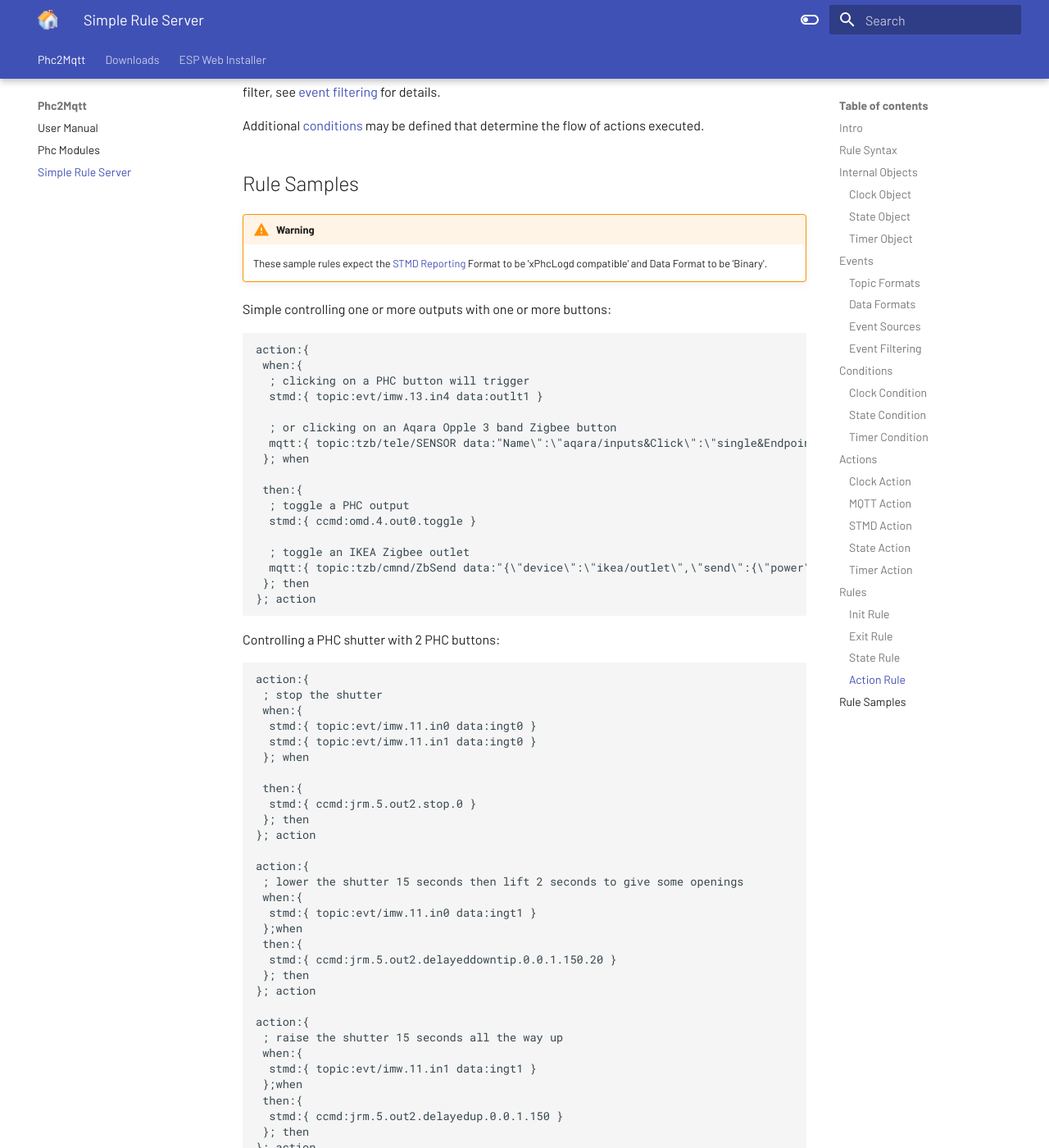
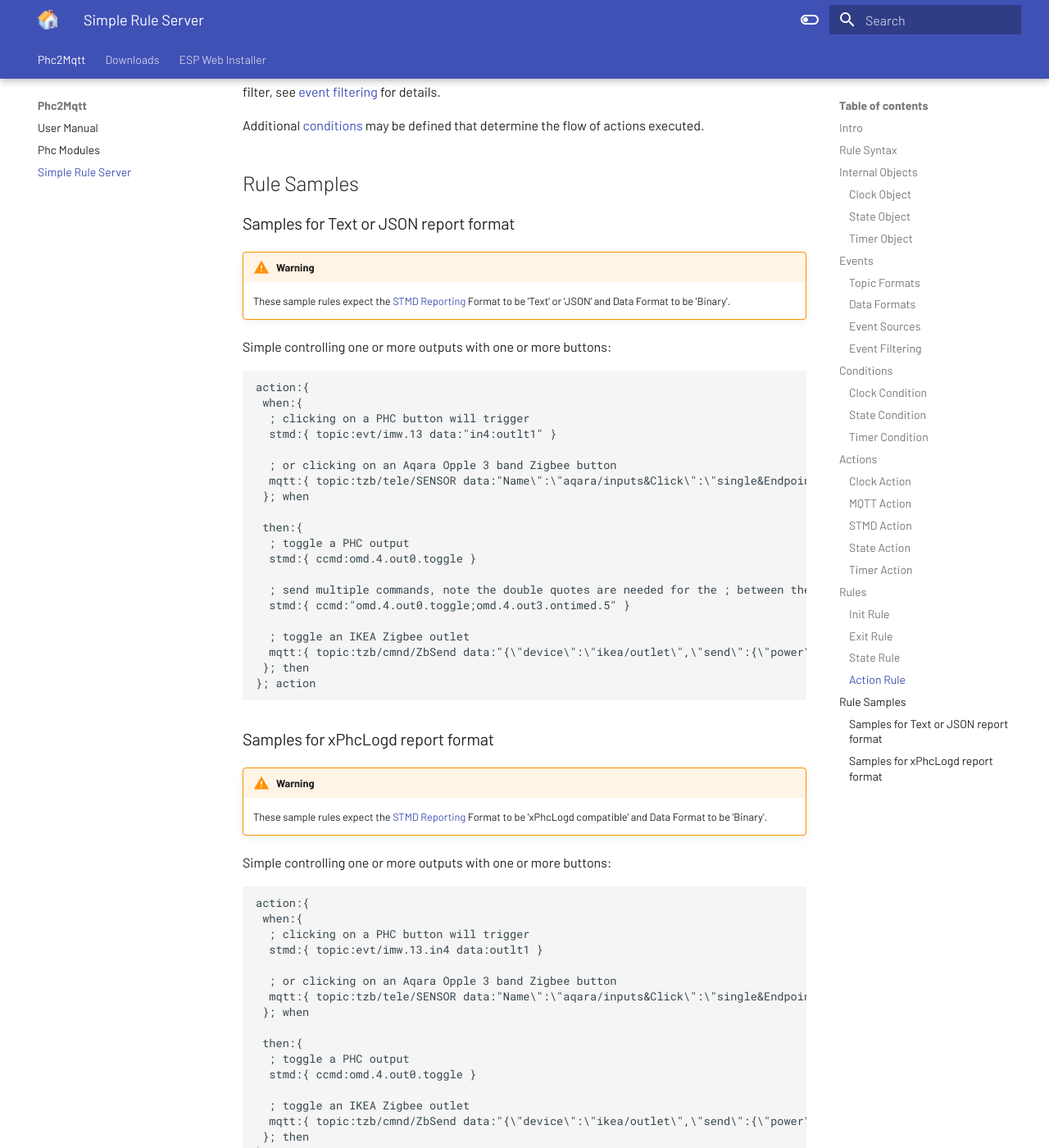
Before and after one commit to sim0njo/docu, an MkDocs documentation site: the page built from docs/SimpleRuleServer.md, in a window 1280 px wide and 1400 px high, scrolled down 14350 px. Shown: the whole window at 82% size. Built offline with MkDocs 1.6.1 and Material for MkDocs 9.7.7, drawn with Linux system fonts in a browser that asks for light colours.

Commit message:
Update SRS samples

````diff
--- a/docs/SimpleRuleServer.md
+++ b/docs/SimpleRuleServer.md
@@ -603,6 +603,38 @@ Additional [conditions](#conditions) may be defined that determine the flow of a
 
 ##Rule Samples
 
+###Samples for Text or JSON report format
+
+!!! warning
+    These sample rules expect the [STMD Reporting](../phc2mqtt/#configure-stmd-reporting) Format to be 'Text' or 'JSON'
+    and Data Format to be 'Binary'.
+
+Simple controlling one or more outputs with one or more buttons:
+```
+action:{
+ when:{
+  ; clicking on a PHC button will trigger
+  stmd:{ topic:evt/imw.13 data:"in4:outlt1" }
+
+  ; or clicking on an Aqara Opple 3 band Zigbee button
+  mqtt:{ topic:tzb/tele/SENSOR data:"Name\":\"aqara/inputs&Click\":\"single&Endpoint\":4" }
+ }; when
+
+ then:{
+  ; toggle a PHC output
+  stmd:{ ccmd:omd.4.out0.toggle }
+
+  ; send multiple commands, note the double quotes are needed for the ; between the commands
+  stmd:{ ccmd:"omd.4.out0.toggle;omd.4.out3.ontimed.5" }
+
+  ; toggle an IKEA Zigbee outlet
+  mqtt:{ topic:tzb/cmnd/ZbSend data:"{\"device\":\"ikea/outlet\",\"send\":{\"power\":\"toggle\"}}" }
+ }; then
+}; action
+```
+
+###Samples for xPhcLogd report format
+
 !!! warning
     These sample rules expect the [STMD Reporting](../phc2mqtt/#configure-stmd-reporting) Format to be 'xPhcLogd compatible'
     and Data Format to be 'Binary'.
````
